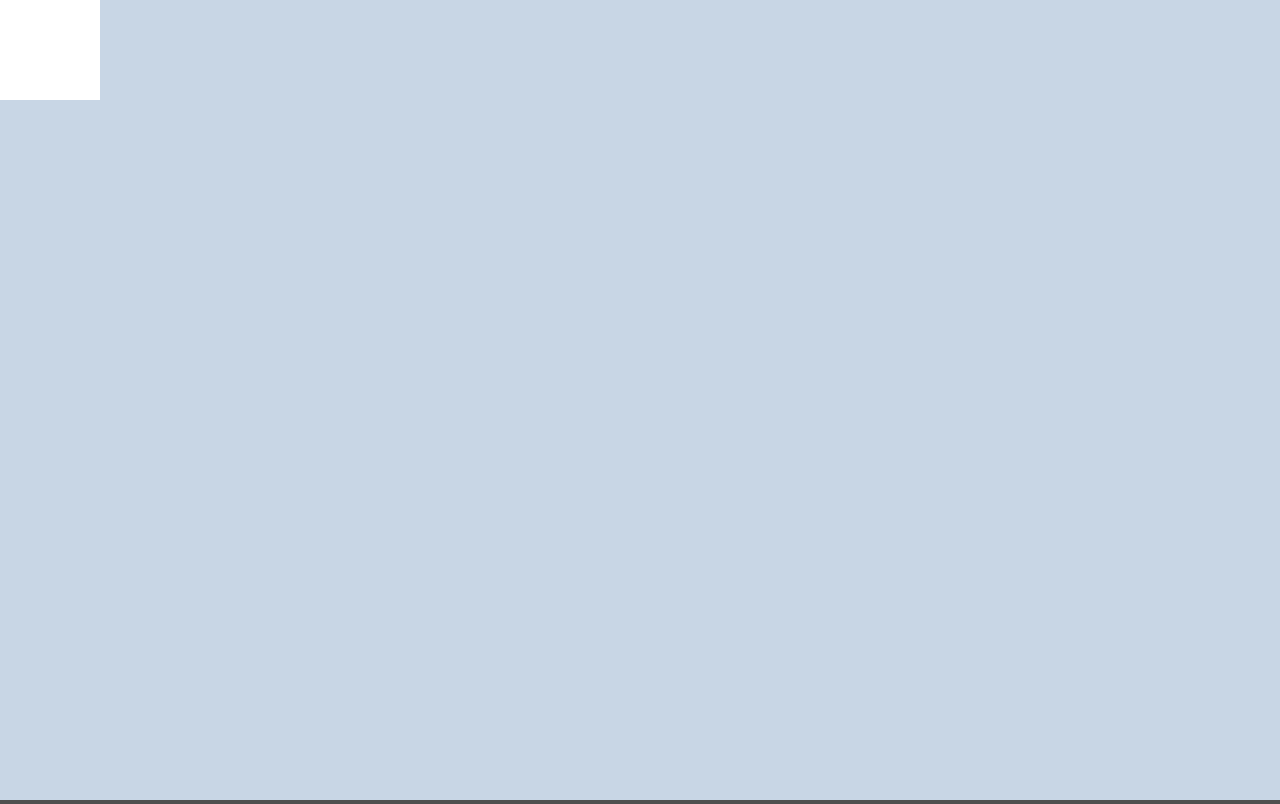
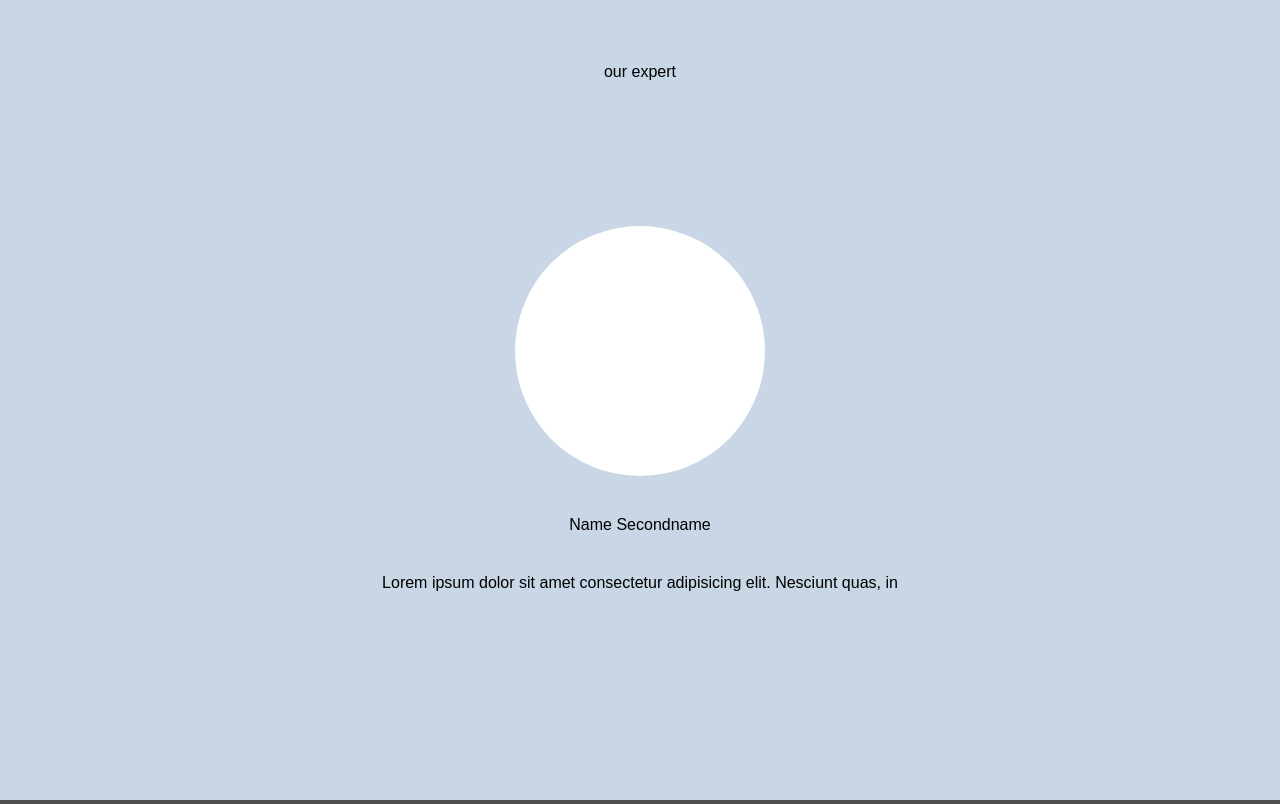
Before and after one commit to danvop/temp, a PHP site: page / in a window 1280 px wide. Shown: the part 800-1604 px from the top of the page. Run offline with PHP 8.4, Linux system fonts and the light colour scheme; grey boxes are pictures that could not be loaded.

Commit message:
expert avatar

```diff
--- a/site-contact-form/index.php
+++ b/site-contact-form/index.php
@@ -20,17 +20,21 @@
     </div>
 
     <div class="expert" id="expert">
+        <div class="expert-header">
+            our expert
+        </div>
         <div class="expert-media">
             <div class="expert-media-img">
 
             </div>
             <div class="expert-media-header">
-
+                <p>name secondname</p>
             </div>
             <div class="expert-media-body">
-
+                <p>Lorem ipsum dolor sit amet consectetur adipisicing elit. Nesciunt quas, in </p>
             </div>
         </div>
+        <div></div>
         </div>
     <div class="contact">
         <div class="contact-form">
--- a/site-contact-form/main.css
+++ b/site-contact-form/main.css
@@ -161,10 +161,39 @@ html, body {
 .expert {
     min-height: 100%;
     background: #c8d6e5;
+    display: flex;
+    flex-direction: column;
+    justify-content: space-around;
+
+
+}
+.expert-header {
+   text-align: center;
+
+}
+.expert-media {
+    display: flex;
+
+
+    align-items: center;
+    justify-content: center;
+    flex-direction: column;
+}
+.expert-media > * {
+    margin: 20px;
 }
 .expert-media-img {
     background: white;
-    width: 100px;
-    height: 100px;
+    width: 250px;
+    height: 250px;
+    border-radius: 50%;
 
 }
+
+.expert-media-header {
+    text-transform: capitalize;
+
+}
+.expert-media-body {
+
+}
```
